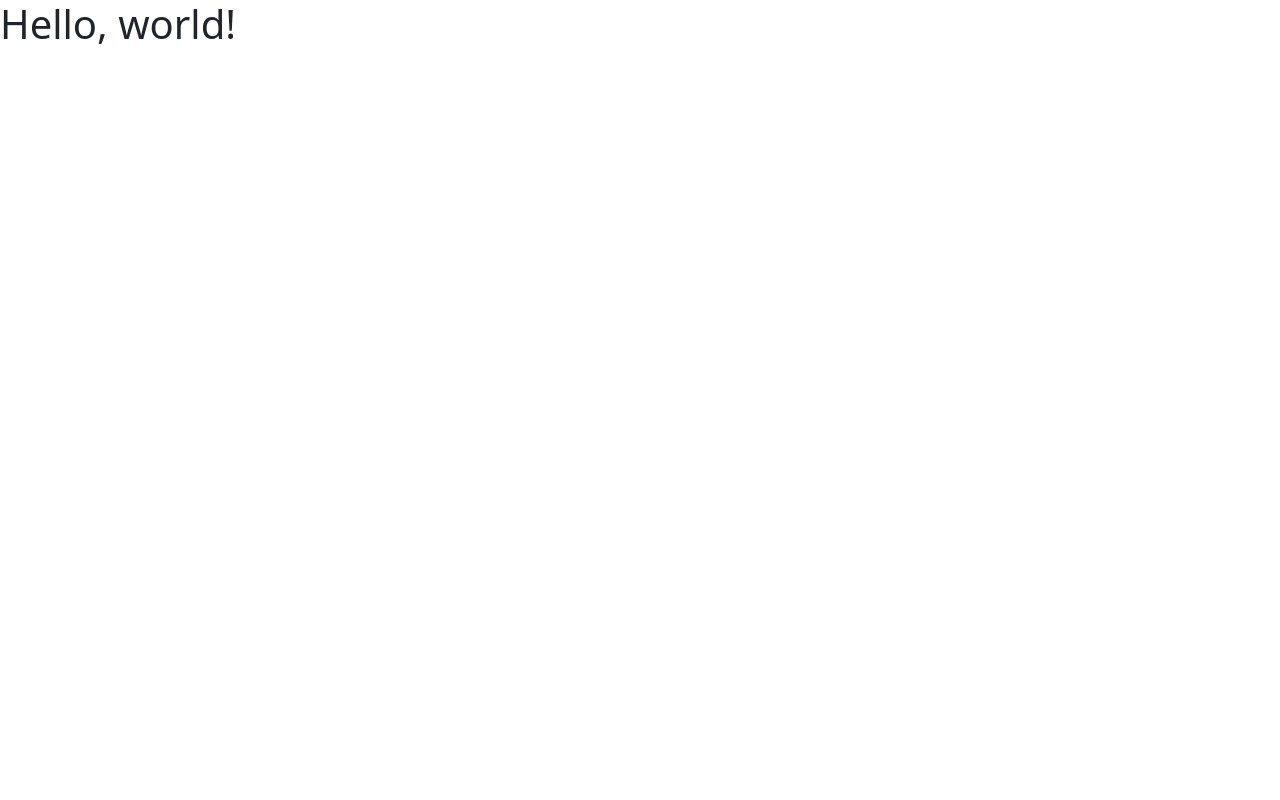
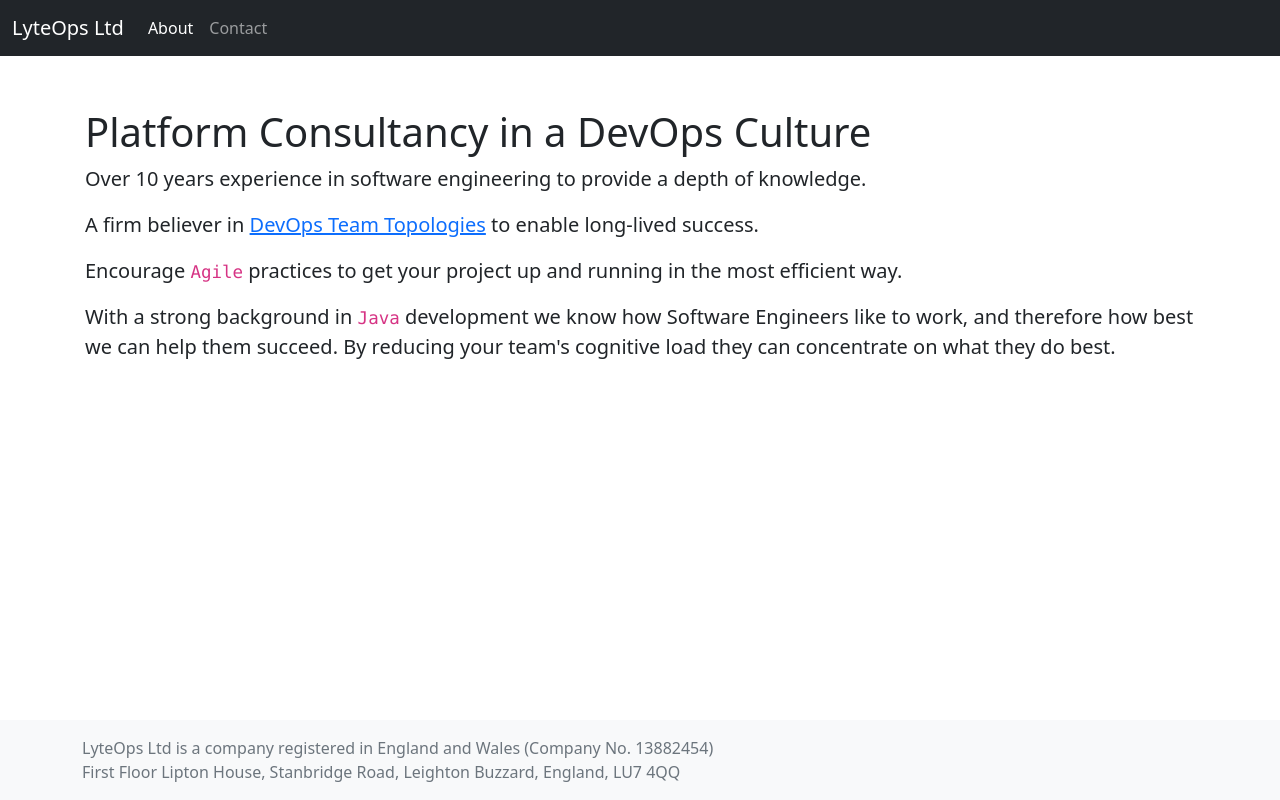
Before and after one commit to lyteops/lyteops.github.io, a plain HTML site: page index.html in a window 1280 px wide. Drawn offline with nearby package versions, Linux system fonts and the light colour scheme.

Commit message:
Add in base site

```diff
--- a/index.html
+++ b/index.html
@@ -1,27 +1,79 @@
 <!doctype html>
-<html lang="en">
+<html lang="en" class="h-100">
+
 <head>
   <!-- Required meta tags -->
   <meta charset="utf-8">
   <meta name="viewport" content="width=device-width, initial-scale=1">
 
   <!-- Bootstrap CSS -->
-    <link href="https://cdn.jsdelivr.net/npm/bootstrap@5.1.3/dist/css/bootstrap.min.css" rel="stylesheet" integrity="sha384-1BmE4kWBq78iYhFldvKuhfTAU6auU8tT94WrHftjDbrCEXSU1oBoqyl2QvZ6jIW3" crossorigin="anonymous">
+  <link href="https://cdn.jsdelivr.net/npm/bootstrap@5.1.3/dist/css/bootstrap.min.css" rel="stylesheet"
+    integrity="sha384-1BmE4kWBq78iYhFldvKuhfTAU6auU8tT94WrHftjDbrCEXSU1oBoqyl2QvZ6jIW3" crossorigin="anonymous">
 
-    <title>Hello, world!</title>
+  <title>LyteOps Ltd</title>
+  <link href="style.css" rel="stylesheet">
 </head>
-  <body>
-    <h1>Hello, world!</h1>
 
-    <!-- Optional JavaScript; choose one of the two! -->
+<body class="d-flex flex-column h-100">
+  <header>
+    <!-- Fixed navbar -->
+    <nav class="navbar navbar-expand-md navbar-dark fixed-top bg-dark">
+      <div class="container-fluid">
+        <a class="navbar-brand" href="#">LyteOps Ltd</a>
+        <button class="navbar-toggler" type="button" data-bs-toggle="collapse" data-bs-target="#navbarCollapse"
+          aria-controls="navbarCollapse" aria-expanded="false" aria-label="Toggle navigation">
+          <span class="navbar-toggler-icon"></span>
+        </button>
+        <div class="collapse navbar-collapse" id="navbarCollapse">
+          <ul class="navbar-nav me-auto mb-2 mb-md-0">
+            <li class="nav-item">
+              <a class="nav-link active" aria-current="page" href="#">About</a>
+            </li>
+            <li class="nav-item">
+              <a class="nav-link" href="#">Contact</a>
+            </li>
+          </ul>
+        </div>
+      </div>
+    </nav>
+  </header>
+  <main class="flex-shrink-0">
+    <div class="container">
+      <h1 class="mt-5">Platform Consultancy in a DevOps Culture</h1>
+      <p class="lead">
+        Over 10 years experience in software engineering to provide a depth of knowledge.
+      </p>
+      <p class="lead">
+        A firm believer in <a href="https://web.devopstopologies.com/">DevOps Team Topologies</a> to enable long-lived
+        success.
+      </p>
+      <p class="lead">
+        Encourage <code class="small">Agile</code> practices to get your project up and running in the most efficient
+        way.
+      </p>
+      <p class="lead">
+        With a strong background in <code class="small">Java</code> development we know how Software Engineers like to
+        work, and therefore how best we can help them succeed. By reducing your team's cognitive load they can
+        concentrate on what they do best.
+      </p>
+      <p class="lead">
 
-    <!-- Option 1: Bootstrap Bundle with Popper -->
-    <script src="https://cdn.jsdelivr.net/npm/bootstrap@5.1.3/dist/js/bootstrap.bundle.min.js" integrity="sha384-ka7Sk0Gln4gmtz2MlQnikT1wXgYsOg+OMhuP+IlRH9sENBO0LRn5q+8nbTov4+1p" crossorigin="anonymous"></script>
+      </p>
+    </div>
+  </main>
+  <footer class="footer mt-auto py-3 bg-light">
+    <div class="container">
+      <span class="text-muted">
+        LyteOps Ltd is a company registered in England and Wales (Company No. 13882454)
+        </br>
+        First Floor Lipton House, Stanbridge Road, Leighton Buzzard, England, LU7 4QQ
+      </span>
+    </div>
+  </footer>
 
-    <!-- Option 2: Separate Popper and Bootstrap JS -->
-    <!--
-    <script src="https://cdn.jsdelivr.net/npm/@popperjs/core@2.10.2/dist/umd/popper.min.js" integrity="sha384-7+zCNj/IqJ95wo16oMtfsKbZ9ccEh31eOz1HGyDuCQ6wgnyJNSYdrPa03rtR1zdB" crossorigin="anonymous"></script>
-    <script src="https://cdn.jsdelivr.net/npm/bootstrap@5.1.3/dist/js/bootstrap.min.js" integrity="sha384-QJHtvGhmr9XOIpI6YVutG+2QOK9T+ZnN4kzFN1RtK3zEFEIsxhlmWl5/YESvpZ13" crossorigin="anonymous"></script>
-    -->
+  <script src="https://cdn.jsdelivr.net/npm/bootstrap@5.1.3/dist/js/bootstrap.bundle.min.js"
+    integrity="sha384-ka7Sk0Gln4gmtz2MlQnikT1wXgYsOg+OMhuP+IlRH9sENBO0LRn5q+8nbTov4+1p"
+    crossorigin="anonymous"></script>
 </body>
+
 </html>
--- /dev/null
+++ b/style.css
@@ -0,0 +1,4 @@
+
+main > .container {
+    padding: 60px 15px 0;
+  }
```
Lines whose indentation alone changed are shown as unchanged.
